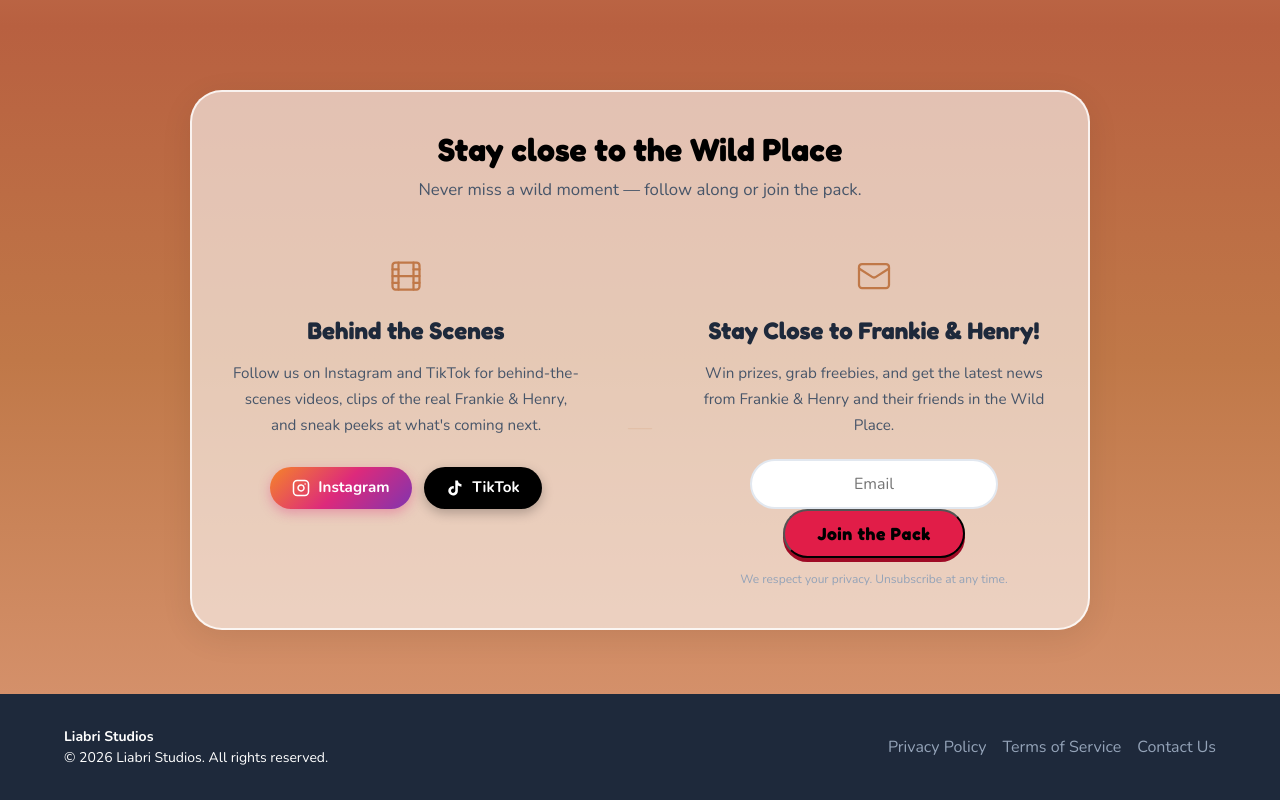
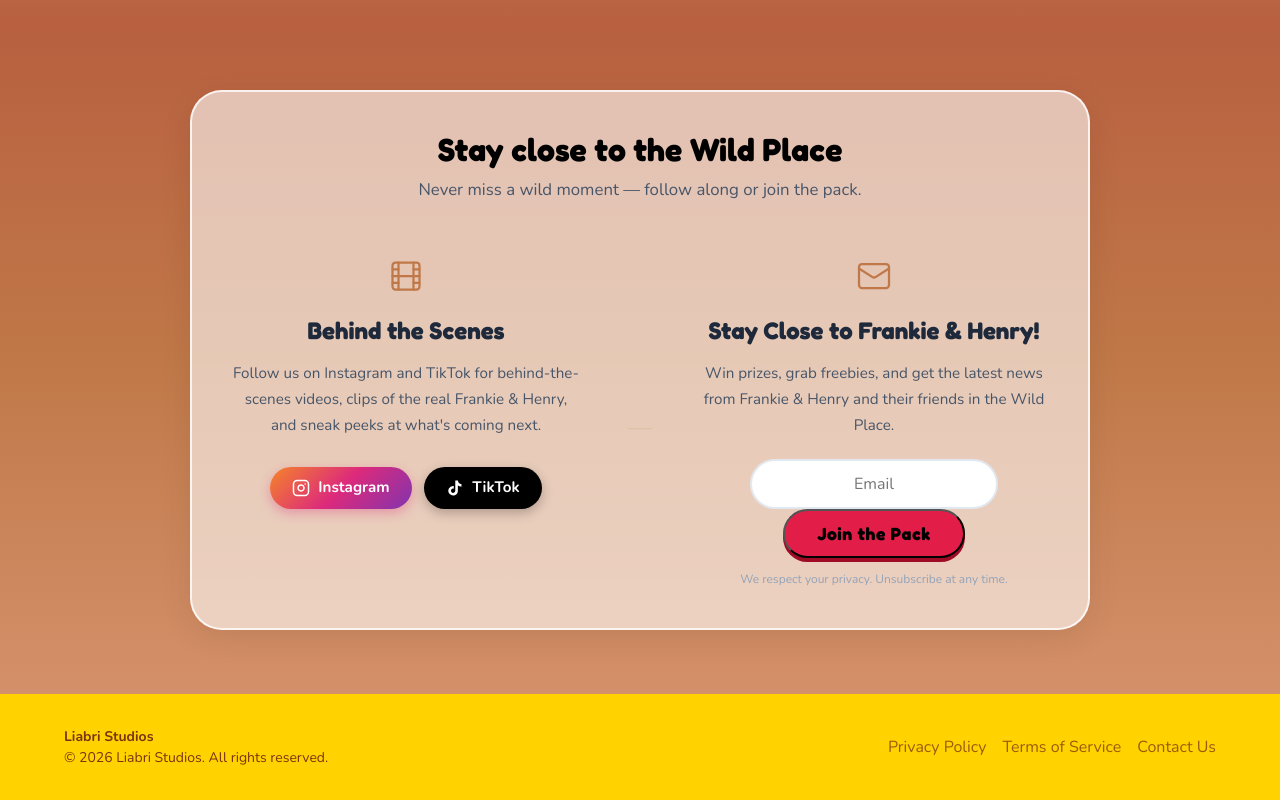
Before and after one commit to michelecameron21-art/Frankie-Henry-Website, a React (Vite) app: page / in a window 1280 px wide. Shown: the part 6858-7658 px from the top of the page. Built offline with nearby package versions, Linux system fonts and the light colour scheme.

Commit message:
Change footer to brand yellow
Swap dark slate footer for #FFD200 yellow with dark brown text.
Feels much more on-brand and ties in with the Buy Now buttons
throughout the site.

Co-Authored-By: Claude Sonnet 4.6 <noreply@anthropic.com>

```diff
--- a/src/components/Footer.jsx
+++ b/src/components/Footer.jsx
@@ -1,6 +1,6 @@
 export default function Footer() {
     return (
-        <footer className="bg-slate-800 text-white py-8">
+        <footer style={{ background: '#FFD200', color: '#78350F' }} className="py-8">
             <div className="container flex flex-col md:flex-row justify-between items-center gap-4">
                 <div className="text-sm opacity-70">
                     <p className="font-bold">Liabri Studios</p>
--- a/src/index.css
+++ b/src/index.css
@@ -845,13 +845,14 @@ button {
 }
 
 .footer-link {
-    color: #94A3B8;
+    color: #78350F;
     text-decoration: none;
     transition: 0.2s;
+    opacity: 0.75;
 }
 
 .footer-link:hover {
-    color: white;
+    opacity: 1;
 }
 
 .rounded {
```
